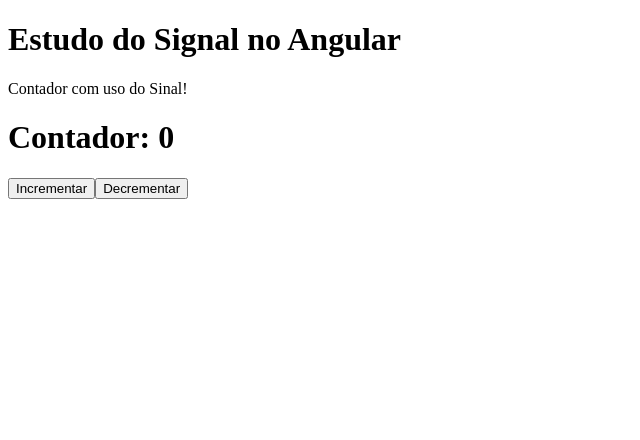
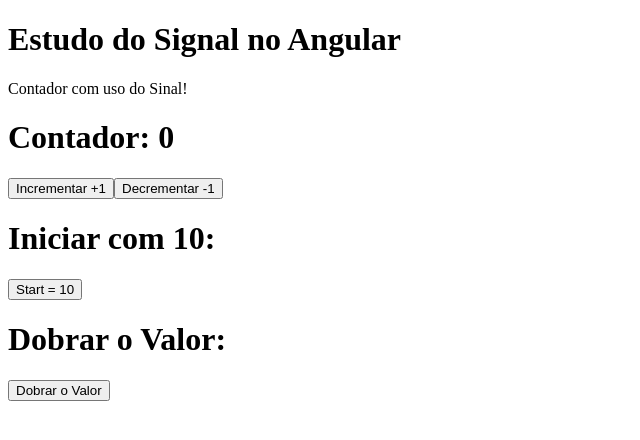
Before and after one commit to otanerifpb/angular-signal, an Angular app: page / in a window 1280 px wide. Shown: the top 440 px of the page, without its empty margins (0-640 px from the left). Built offline with nearby package versions, Linux system fonts and the light colour scheme.

Commit message:
Adição do Componente Contador

```diff
--- a/src/app/app.ts
+++ b/src/app/app.ts
@@ -1,6 +1,3 @@
-//--http://angular.dev
-//--Material apoio Prof. Dantas: https://github.com/franciscodnn/pweb1-2025-2/tree/main/classes/7_angular_fundamentals
-
 import { Component, signal } from '@angular/core';
 import { RouterOutlet } from '@angular/router';
 import { Contador } from './shared/contador/contador';
--- a/src/app/shared/contador/contador.html
+++ b/src/app/shared/contador/contador.html
@@ -2,5 +2,11 @@
 
 <!-- Acessar o signal no template -->
 <h1>Contador: {{ contador() }}</h1>
-<button (click)="incrementar()">Incrementar</button>
-<button (click)="decrementar()">Decrementar</button>
+<button (click)="incrementar()">Incrementar +1</button>
+<button (click)="decrementar()">Decrementar -1</button>
+
+<h1>Iniciar com 10:</h1>
+<button (click)="setContador()">Start = 10</button>
+
+<h1>Dobrar o Valor:</h1>
+<button (click)="updateContador()">Dobrar o Valor</button>
--- a/src/app/shared/contador/contador.ts
+++ b/src/app/shared/contador/contador.ts
@@ -18,7 +18,22 @@
     this.contador.update(valor => valor - 1); //--Diminue -1 do valor anterior
   }
 
+  setContador() {
+    this.contador.set(10); //---------Método set(): Substitui o valor atual para 10
+    console.log(this.contador()); //--Mostra o valor atual
+  }
+
+  updateContador() {
+    this.contador.update(valor => valor * 2); //--Método update(): Dobra o valor anterior
+    console.log(this.contador()); //--------------Mostra o valor atual
+  }
+
+  //--Método mutate(): Para objetos e arrays, permite modificar propriedades diretamente
+  mutateContador(){
+    const usuarioSinal = signal({ nome: 'João', idade: 30 });
+    //usuarioSinal.mutate(usuario => {usuario.idade = 31; }); //--Não esta aceitando o "mutate"
+  }
+
+
+
 }
-
-// No código TypeScript
-// console.log(this.contador()); // Mostra o valor atual
--- /dev/null
+++ b/src/app/shared/temperatura/temperatura.html
@@ -0,0 +1 @@
+<p>temperatura works!</p>
```
Also changed, not shown: src/app/shared/temperatura/temperatura.ts (added, +11 -0 lines), src/app/shared/temperatura/temperatura.css (added), 2 other files (tests, documents, lock files or other folders).
